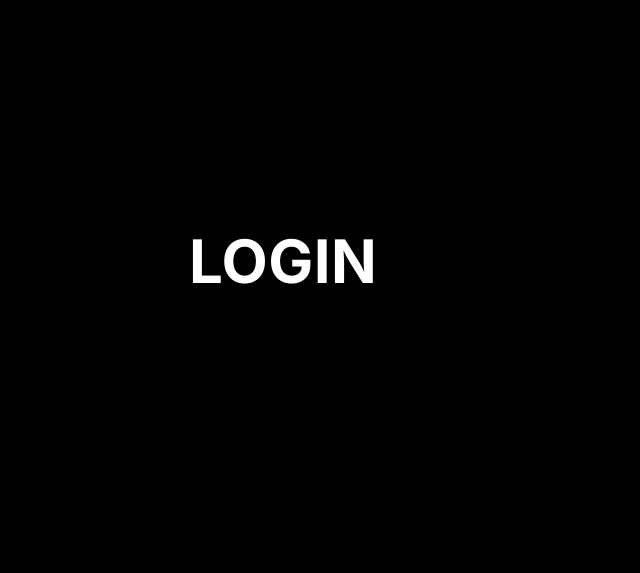
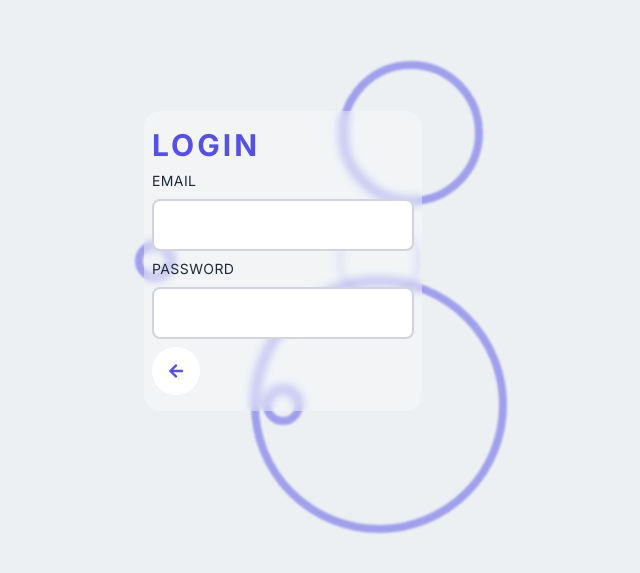
Before and after one commit to Abdul-luh/my_portfolio, a Next.js app: page /admin/login in a window 1280 px wide. Shown: the part 139-712 px from the top of the page, without its empty margins (357-997 px from the left). Built offline with nearby package versions, Linux system fonts and the light colour scheme.

Commit message:
added DBmodels modified skill and contact +

```diff
--- a/app/admin/home/page.tsx
+++ b/app/admin/home/page.tsx
@@ -1,9 +1,16 @@
+import Navbar from "@/app/components/Navbar";
 import React from "react";
 
 const page = () => {
 	return (
-		<div className="flex uppercase justify-center items-center w-full bg-black text-white h-screen">
-			<h1>HOME</h1>
+		<div className="w-full h-screen">
+			<Navbar />
+			<div className="grid md:grid-cols-8">
+				{/* ALL PROJECTS ON THE LEFT  */}
+				<div></div>
+				{/* RIGHT SECTION ON THE LEFT  */}
+				<div></div>
+			</div>
 		</div>
 	);
 };
--- a/app/admin/login/page.tsx
+++ b/app/admin/login/page.tsx
@@ -1,11 +1,57 @@
-import React from "react";
+"use client";
+import InputComponent from "@/app/components/InputField";
+import React, { useState } from "react";
+import Link from "next/link";
+import { FaArrowLeft } from "react-icons/fa";
 
-const page = () => {
+export default function Login() {
+	const [input, setInput] = useState({
+		email: "",
+		password: "",
+	});
+
+	const handleChange = (e: any) => {
+		setInput((prev) => ({ ...prev, [e.target.name]: e.target.value }));
+	};
+
 	return (
-		<div className="flex uppercase justify-center items-center w-full bg-black text-white h-screen">
-			<h1>Login</h1>
+		<div className="flex relative overflow-x-hidden flex-col uppercase justify-center items-center w-full h-screen">
+			<div className="border-[#5651e5] blur-[1px] opacity-50 border-20 mr-64 w-20 rounded-full h-20 absolute -z-10"></div>
+			<div className="border-[#5651e5] blur-[1px] opacity-50 border-2 w-20 ml-48 rounded-full h-20 absolute -z-10"></div>
+			<div className="border-[#5651e5] blur-[1px] opacity-50 border-8 mt-72 w-10 rounded-full h-10 absolute -z-10"></div>
+			<div className="border-[#5651e5] blur-[1px] opacity-50 border-8 mt-50 mr-64 w-10 rounded-full h-10 absolute -z-10"></div>
+			<div className="border-[#5651e5] blur-[1px] opacity border-16 mr-64 mb-72 w-40 rounded-full h-40 absolute"></div>
+
+			<div className="border-[#5651e5] blur-[1px] opacity-50 border-8 ml-48 mt-72 w-64 rounded-full h-64 absolute "></div>
+			<div className="border-[#5651e5] blur-[1px] opacity-50 border-8 ml-64 mb-64 w-36 rounded-full h-36 absolute -z-10"></div>
+			<form
+				className="backdrop-blur-sm rounded-2xl px-2 py-4 bg-white/30"
+				action="">
+				<h1 className="text-3xl tracking-widest uppercase text-[#5651e5]">
+					Login
+				</h1>
+				<InputComponent
+					htmlLabelFor="email"
+					inputType="email"
+					htmlLabel="email"
+					// inputValue={email}
+					setValue={handleChange}
+				/>
+				<InputComponent
+					htmlLabelFor="password"
+					inputType="password"
+					htmlLabel="password"
+					setValue={handleChange}
+				/>
+				<div className="bg-white rounded-full flex items-center p-4 mt-2 hover:w-36 w-12 h-12 relative cursor-pointer text-[#5651e5] group duration-200">
+					<Link href={"/"}>
+						<FaArrowLeft className="group-hover:hidden durartion-500" />{" "}
+						<p className="hidden w-36 group-hover:block duration-500">
+							back home
+						</p>
+					</Link>
+				</div>
+			</form>
 		</div>
 	);
-};
-
-export default page;
+}
--- a/app/components/Certificates.tsx
+++ b/app/components/Certificates.tsx
@@ -46,7 +46,7 @@ const Certifucates = () => {
 			<p className="text-xl tracking-widest uppercase text-[#5651e5]">
 				certificates
 			</p>
-			<h2 className="py-4">what I`ve achieved</h2>
+			<h2 className="capitalize py-4">certifications Earned</h2>
 			<div className="w-full h-full group rounded-2xl sm:px-14 md:px-36">
 				<Image
 					className="cursor-pointer w-full m-auto duration-500 ease-in-out"
--- a/app/components/Contact.tsx
+++ b/app/components/Contact.tsx
@@ -6,6 +6,7 @@ import { FaGithub, FaLinkedinIn } from "react-icons/fa";
 import { BsFillPersonLinesFill } from "react-icons/bs";
 import { AiOutlineMail } from "react-icons/ai";
 import { HiOutlineChevronDoubleUp } from "react-icons/hi";
+import InputComponent from "./InputField";
 
 const Contact = () => {
 	return (
@@ -68,51 +69,87 @@ const Contact = () => {
 						<div className="p-4">
 							<form>
 								<div className="grid md:grid-cols-2 gap-4 w-full py-2">
-									<div className="flex flex-col">
-										<label htmlFor="" className="uppercase text-sm py-2">
+									<InputComponent
+										htmlLabelFor="name"
+										inputType="text"
+										htmlLabel="name"
+									/>
+									<InputComponent
+										htmlLabelFor="phoneNumber"
+										inputType="number"
+										htmlLabel="phone number"
+									/>
+									{/* <div className="flex flex-col">
+										<label htmlFor="name" className="uppercase text-sm py-2">
 											Name
 										</label>
 										<input
 											type="text"
+											name="name"
+											id="name"
 											className="border-2 border-gray-300 rounded-lg p-3 flex"
 										/>
-									</div>
-									<div className="flex flex-col">
-										<label htmlFor="" className="uppercase text-sm py-2">
+									</div> */}
+									{/* <div className="flex flex-col">
+										<label
+											htmlFor="phoneNumber"
+											className="uppercase text-sm py-2">
 											Phone Number
 										</label>
 										<input
+											name="phoneNumber"
+											id="phoneNumber"
 											type="number"
 											className="border-2 border-gray-300 rounded-lg p-3 flex"
 										/>
-									</div>
+									</div> */}
 								</div>
-								<div className="flex flex-col py-2">
-									<label htmlFor="" className="uppercase text-sm py-2 flex">
+								<InputComponent
+									htmlLabelFor="email"
+									inputType="email"
+									htmlLabel="Email"
+								/>
+								<InputComponent
+									htmlLabelFor="Subject"
+									inputType="text"
+									htmlLabel="Subject"
+								/>
+								{/* <div className="flex flex-col py-2">
+									<label
+										htmlFor="email"
+										className="uppercase text-sm py-2 flex">
 										Email
 									</label>
 									<input
+										name="email"
+										id="email"
 										type="email"
 										className="border-2 rounded-lg p-3 flex border-gray-300"
 									/>
-								</div>
-								<div className="flex flex-col py-2">
-									<label htmlFor="" className="uppercase text-sm py-2 flex">
+								</div> */}
+								{/* <div className="flex flex-col py-2">
+									<label
+										htmlFor="subject"
+										className="uppercase text-sm py-2 flex">
 										Subject
 									</label>
 									<input
+										name="subject"
+										id="subject"
 										type="text"
 										className="border-2 rounded-lg p-3 flex border-gray-300"
 									/>
-								</div>
+								</div> */}
 								<div className="flex flex-col py-2">
-									<label htmlFor="" className="uppercase text-sm py-2 flex">
-										Subject
+									<label
+										htmlFor="emailBody"
+										className="uppercase text-sm py-2 flex">
+										Message
 									</label>
 									<textarea
 										className="border-2 rounded-lg p-3 border-gray-300"
-										name=""
-										id=""
+										name="emailBody"
+										id="emailBody"
 										rows={10}></textarea>
 								</div>
 								<button className="w-full p-4 text-gray-100 mt-4">
--- /dev/null
+++ b/app/components/InputField.tsx
@@ -0,0 +1,22 @@
+function InputComponent({ inputType, htmlLabelFor, htmlLabel, setValue }: any) {
+	return (
+		// <div>
+		// 	<label htmlFor={inputType}>Email:</label>
+		// 	<input type={inputType} onChange={} name={inputType} />
+		// </div>
+		<div className="flex flex-col">
+			<label htmlFor={htmlLabelFor} className="uppercase text-sm py-2">
+				{htmlLabel}
+			</label>
+			<input
+				id={htmlLabelFor}
+				type={inputType}
+				name={htmlLabelFor}
+				// value={inputValue}
+				onChange={setValue}
+				className="border-2 border-gray-300 focus:outline-[#5651e5] rounded-lg p-3 flex"
+			/>
+		</div>
+	);
+}
+export default InputComponent;
--- a/app/components/Navbar.tsx
+++ b/app/components/Navbar.tsx
@@ -90,6 +90,7 @@ const Navbar = () => {
 				className={
 					nav ? "fixed top-0 left-0 w-full h-screen bg-black/70 md:hidden" : ""
 				}>
+				<div onClick={handleNav} className="h-full w-full"></div>
 				<div
 					className={
 						nav
--- /dev/null
+++ b/app/components/SkillsCard.tsx
@@ -0,0 +1,21 @@
+import React from "react";
+import Image, { StaticImageData } from "next/image";
+
+export default function SkillsCard({ text, imgProp }: any) {
+	return (
+		<div>
+			<div className="p-6 shadow-xl hover:scale-105 ease-in duration-300 w-full h-full rounded-xl">
+				<div className="grid grid-cols-2 gap-4 justify-center items-center">
+					<div className="m-auto">
+						<Image src={imgProp} width="60" height="60" alt={text} />
+					</div>
+					<div
+						className="flex flex-col items-center justify-center
+							">
+						<h3 className="uppercase">{text}</h3>
+					</div>
+				</div>
+			</div>
+		</div>
+	);
+}
```
Also changed, not shown: model/certificateModel.ts (added, +12 -0 lines), model/projectModel.ts (added, +32 -0 lines), model/skillsMosel.ts (added, +16 -0 lines).
